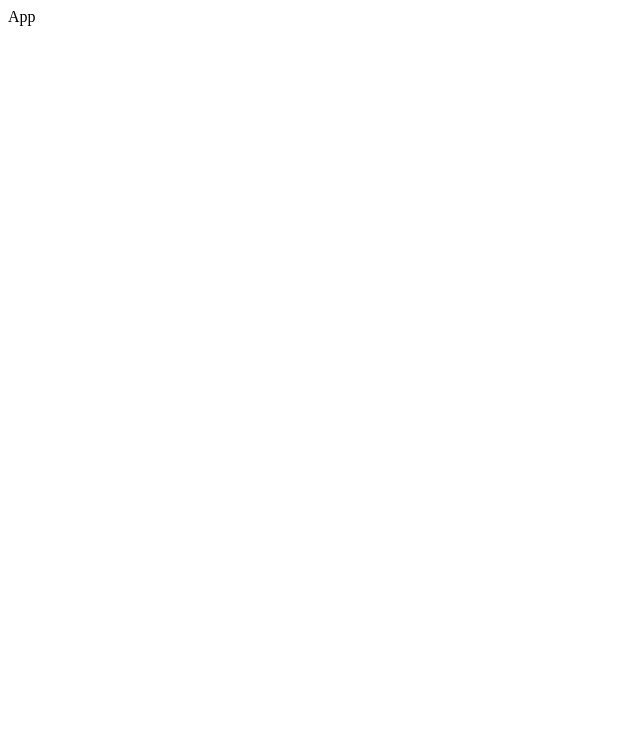
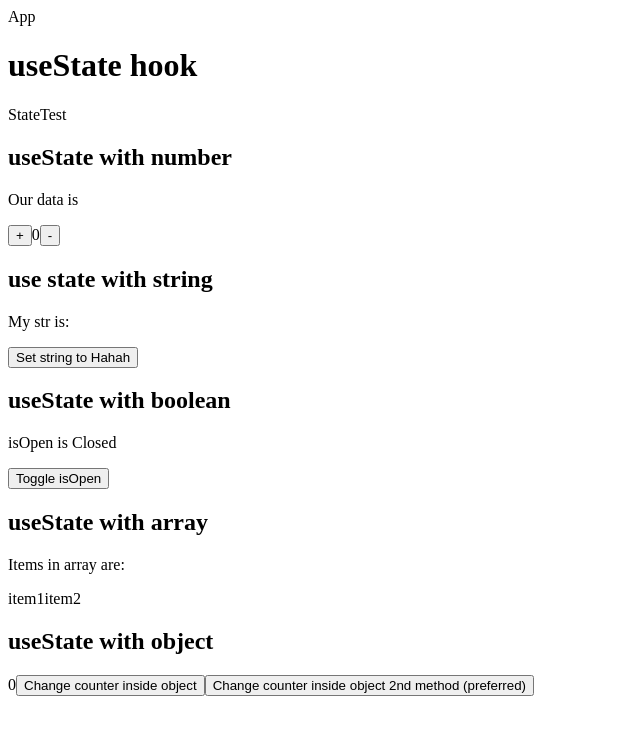
Before and after one commit to ows-ali/react-series, a React (Create React App) app: page / in a window 1280 px wide. Shown: the top 734 px of the page, without its empty margins (0-640 px from the left). Built offline with nearby package versions, Linux system fonts and the light colour scheme.

Commit message:
add useState examples

```diff
--- a/src/App.js
+++ b/src/App.js
@@ -1,7 +1,12 @@
-import React from "react";
+import StateTest from "./StateTest";
 
 const App = () => {
-  return <div>App</div>;
+  return (
+    <div>
+      App
+      <StateTest />
+    </div>
+  );
 };
 
 export default App;
--- /dev/null
+++ b/src/ChildTest.js
@@ -0,0 +1,21 @@
+import React, { useState } from "react";
+
+const ChildTest = () => {
+  const [testData, setTestData] = useState(0);
+
+  console.log("rendering child component");
+  return (
+    <div>
+      ChildTest
+      <button
+        onClick={() => {
+          setTestData(testData + 1);
+        }}
+      >
+        Increase testdata in child
+      </button>
+    </div>
+  );
+};
+
+export default ChildTest;
--- /dev/null
+++ b/src/StateTest.js
@@ -0,0 +1,82 @@
+import { useState } from "react";
+import ChildTest from "./ChildTest";
+
+const StateTest = () => {
+  const [data, setData] = useState(0);
+  const [str, setStr] = useState("");
+  const [isOpen, setIsOpen] = useState(false);
+  const [arr, setArr] = useState(["item1", "item2"]);
+  const [obj, setObj] = useState({ counter: 0 });
+  // useState basically does two things
+  // data = 0 (the initial value)
+  // setData(14) is same as data = 14
+  console.log("i am rendering");
+  return (
+    <div>
+      <h1>useState hook</h1>
+      StateTest
+      <h2>useState with number</h2>
+      <p>Our data is</p>
+      <button
+        onClick={() => {
+          setData(data + 1);
+          console.log("data is: ", data);
+        }}
+      >
+        +
+      </button>
+      {data}
+      <button
+        onClick={() => {
+          setData(data - 1);
+        }}
+      >
+        -
+      </button>
+      <h2>use state with string</h2>
+      <p>My str is: {str}</p>
+      <button
+        onClick={() => {
+          setStr("Hahah");
+        }}
+      >
+        Set string to Hahah
+      </button>
+      <h2>useState with boolean</h2>
+      <p>isOpen is {isOpen === true ? "Opened" : "Closed"}</p>
+      <button
+        onClick={() => {
+          setIsOpen(!isOpen);
+        }}
+      >
+        Toggle isOpen
+      </button>
+      <h2>useState with array</h2>
+      <p>Items in array are:</p>
+      {arr}
+      <h2>useState with object</h2>
+      {obj.counter}
+      <button
+        onClick={() => {
+          setObj({ counter: obj.counter + 1 });
+        }}
+      >
+        Change counter inside object
+      </button>
+      <button
+        onClick={() => {
+          setObj((myOldObj) => {
+            return {
+              counter: myOldObj.counter + 1,
+            };
+          });
+        }}
+      >
+        Change counter inside object 2nd method (preferred)
+      </button>
+      {/* <ChildTest /> */}
+    </div>
+  );
+};
+
+export default StateTest;
```
Also changed, not shown: 1 other file (tests, documents, lock files or other folders).
